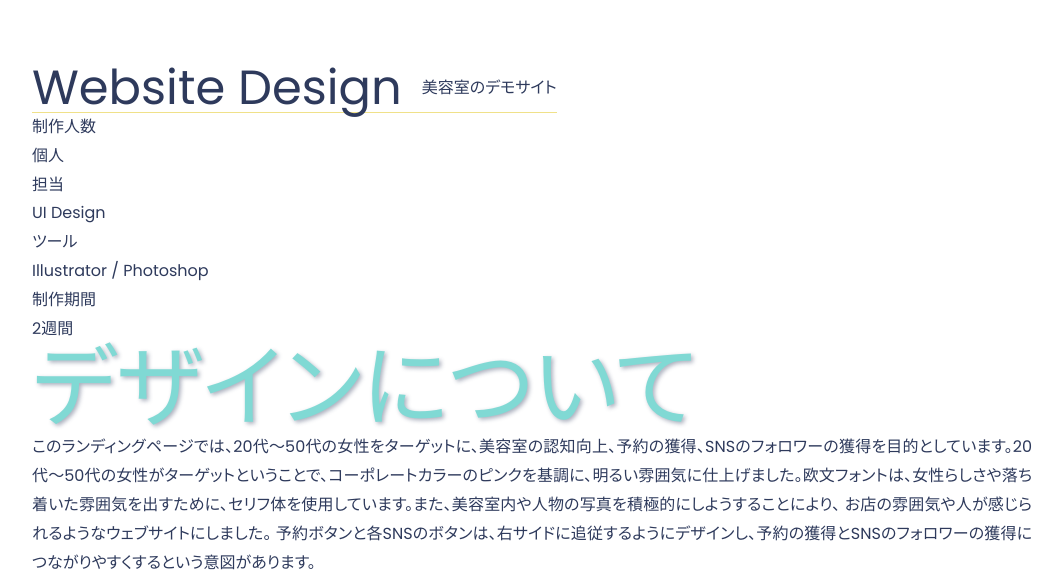
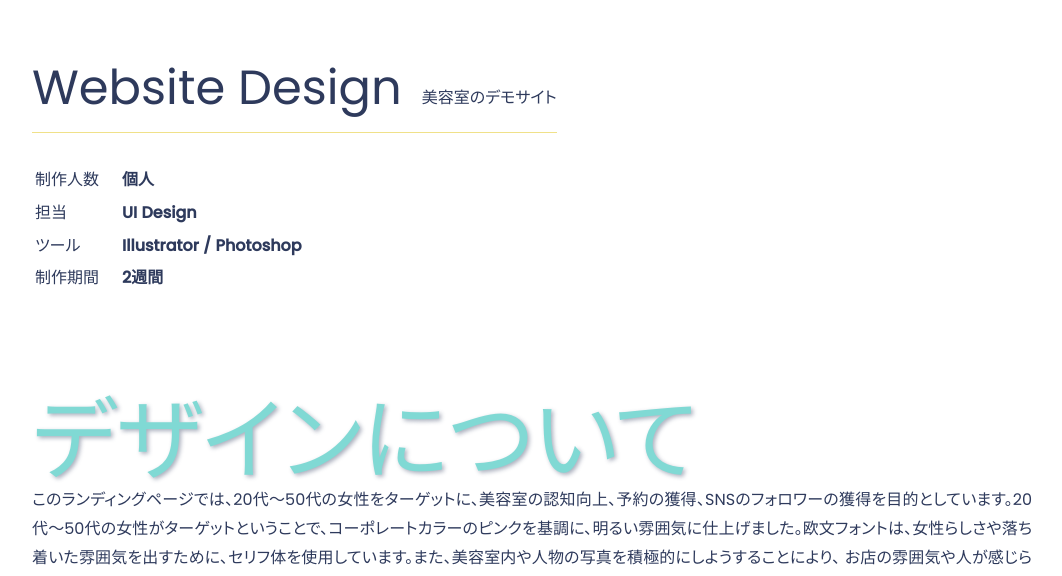
Before and after one commit to SawakoSugimori/Dezasuta-GitHub, a PHP site: page /work/work-deatils/work_salon.html in a window 1280 px wide. Shown: the part 300-876 px from the top of the page, without its empty margins (108-1170 px from the left). Run offline with PHP 8.4, Linux system fonts and the light colour scheme; style sheets or scripts are compiled from the project's sources.

Commit message:
Style: Style the table

```diff
--- a/portfolio/work/work-deatils/css/style.css
+++ b/portfolio/work/work-deatils/css/style.css
@@ -8,6 +8,7 @@
   margin: 0 auto;
 }
 .work_details .title {
+  margin-bottom: 30px;
   display: inline-flex;
   align-items: center;
   justify-content: center;
@@ -17,4 +18,19 @@
   font-size: 48px;
   margin-right: 20px;
   font-weight: normal;
+  padding-bottom: 20px;
+}
+.work_details .details {
+  margin-bottom: 10%;
+}
+.work_details .details tr {
+  line-height: 1.8;
+}
+.work_details .details th {
+  font-weight: normal;
+  text-align: left;
+  padding-right: 20px;
+}
+.work_details .details td {
+  font-weight: bold;
 }/*# sourceMappingURL=style.css.map */
--- a/portfolio/work/work-deatils/css/style.scss
+++ b/portfolio/work/work-deatils/css/style.scss
@@ -9,6 +9,7 @@
         margin: 0 auto;
     }
     .title {
+        margin-bottom: 30px;
         display: inline-flex;
         align-items: center;
         justify-content: center;
@@ -17,6 +18,21 @@
             font-size: 48px;
             margin-right: 20px;
             font-weight: normal;
+            padding-bottom: 20px;
+        }
+    }
+    .details {
+        margin-bottom: 10%;
+        tr {
+            line-height: 1.8;
+        }
+        th {
+            font-weight: normal;
+            text-align: left;
+            padding-right: 20px;
+        }
+        td {
+            font-weight: bold;
         }
     }
 }
--- a/portfolio/work/work-deatils/work_salon.html
+++ b/portfolio/work/work-deatils/work_salon.html
@@ -59,24 +59,24 @@
                 <p>美容室のデモサイト</p>
             </div>
             <div class="details">
-                <ul>
-                    <li>
-                        <p class="name">制作人数</p>
-                        <p class="value">個人</p>
-                    </li>
-                    <li>
-                        <p class="name">担当</p>
-                        <p class="value">UI Design</p>
-                    </li>
-                    <li>
-                        <p class="name">ツール</p>
-                        <p class="value">Illustrator / Photoshop</p>
-                    </li>
-                    <li>
-                        <p class="name">制作期間</p>
-                        <p class="value">2週間</p>
-                    </li>
-                </ul>
+                <table>
+                    <tr>
+                        <th class="name">制作人数</th>
+                        <td class="value">個人</td>
+                    </tr>
+                    <tr>
+                        <th class="name">担当</th>
+                        <td class="value">UI Design</td>
+                    </tr>
+                    <tr>
+                        <th class="name">ツール</th>
+                        <td class="value">Illustrator / Photoshop</td>
+                    </tr>
+                    <tr>
+                        <th class="name">制作期間</th>
+                        <td class="value">2週間</td>
+                    </tr>
+                </table>
 
             </div>
             <div class="desc">
```
Also changed, not shown: 1 other file.
